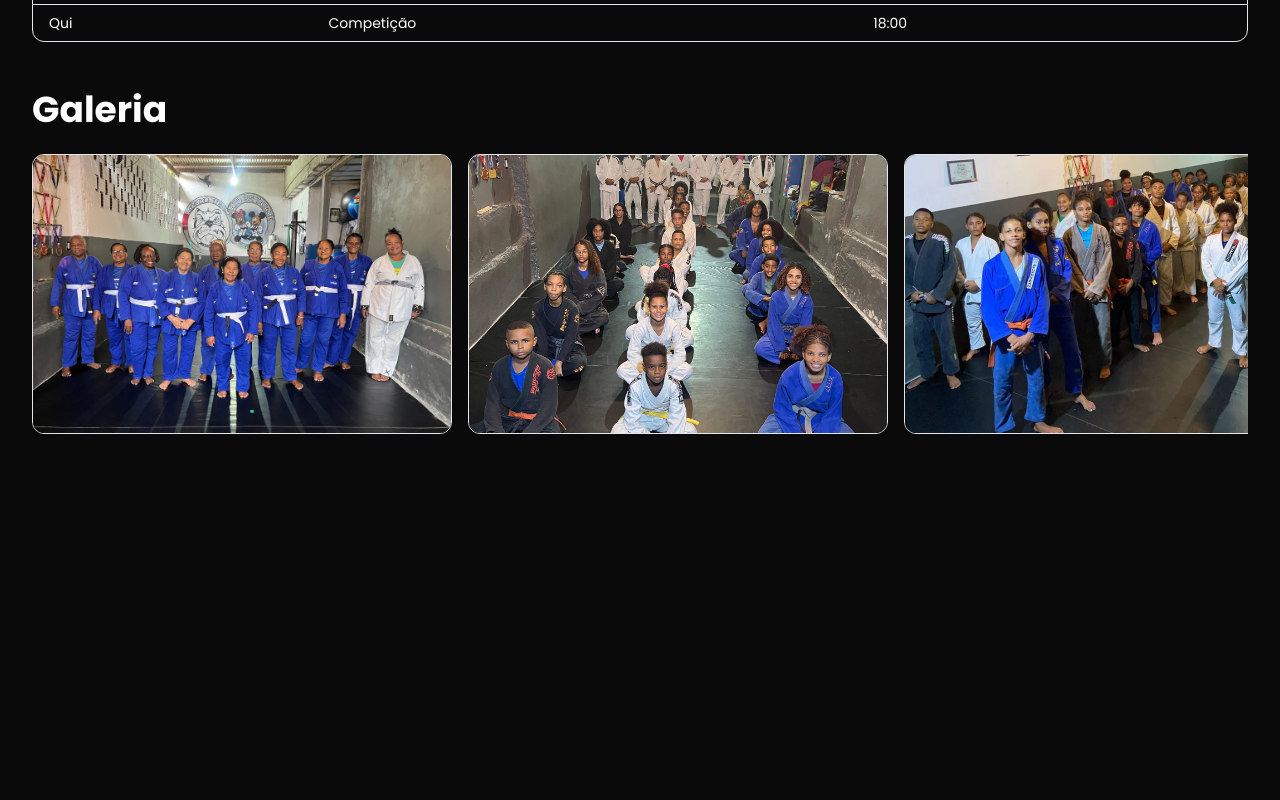
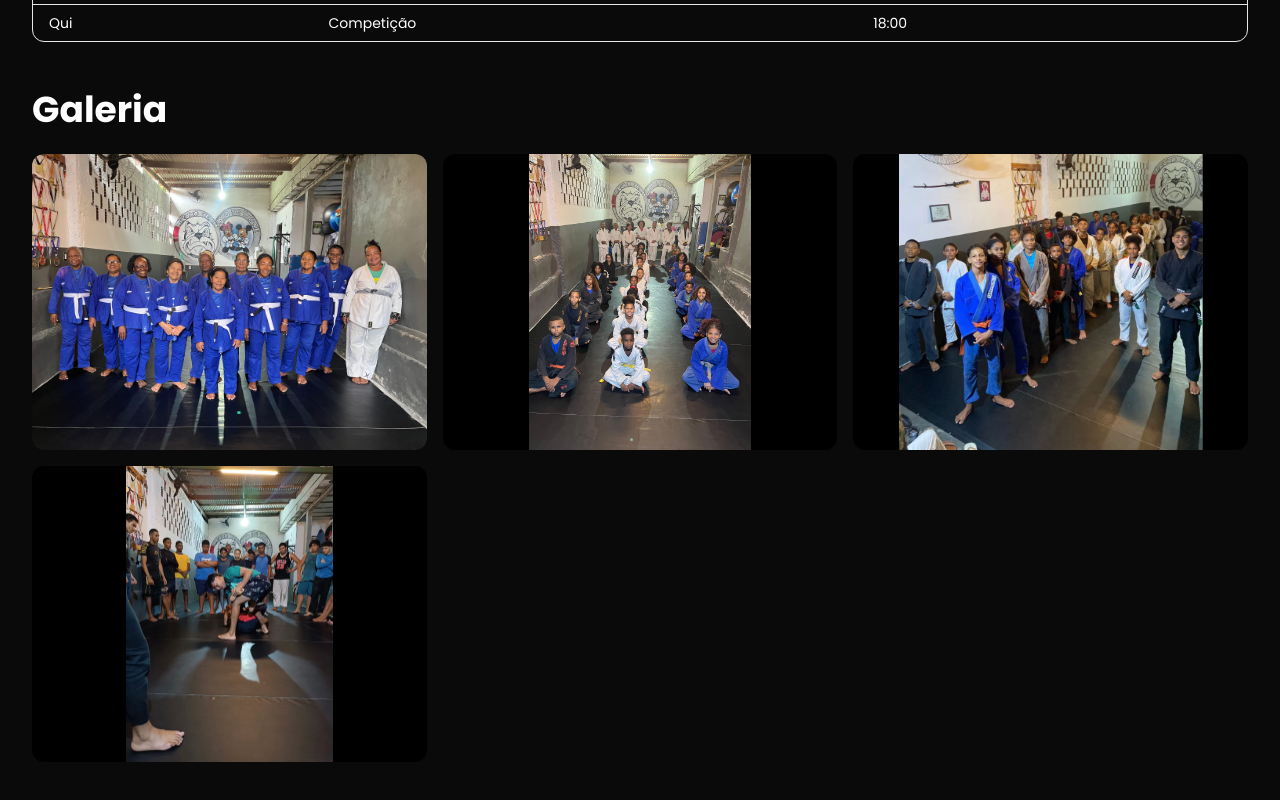
Before and after one commit to cauayoshito/bruxo-team-site, a Next.js app: page /projetos-sociais/alto-do-macaco in a window 1280 px wide. Shown: the part 1587-2387 px from the top of the page. Before the commit the page ends 2085 px from the top, so only its background shows below. Built offline with nearby package versions, Linux system fonts and the light colour scheme.

Commit message:
Atualizar o ProjectGallery.tsx

```diff
--- a/components/ProjectGallery.tsx
+++ b/components/ProjectGallery.tsx
@@ -1,38 +1,31 @@
 // components/ProjectGallery.tsx
+"use client";
+
 import Image from "next/image";
 import type { ProjectDetail } from "@/data/projects";
 
-export default function ProjectGallery({
-  project,
-}: {
-  project: ProjectDetail;
-}) {
-  const items = project.gallery ?? [];
-  if (!items.length) return null;
+export default function ProjectGallery({ project }: { project: ProjectDetail }) {
+  if (!project.gallery || project.gallery.length === 0) return null;
 
   return (
     <section id="galeria" className="container pb-16">
       <h2 className="h2">Galeria</h2>
-
-      <div className="mt-6 overflow-x-auto">
-        <div className="flex gap-4 snap-x snap-mandatory pr-2">
-          {items.map((g, i) => (
+      <div className="mt-6 grid sm:grid-cols-2 md:grid-cols-3 gap-4">
+        {project.gallery.map((g, idx) => (
           <div
-              key={g.src + i}
-              className="relative snap-start w-[360px] h-[240px] md:w-[420px] md:h-[280px] rounded-xl overflow-hidden bg-white/5 border shrink-0"
+            key={g.src + idx}
+            className="relative w-full overflow-hidden rounded-xl aspect-[4/3] bg-black"
           >
             <Image
               src={g.src}
-                alt={g.alt ?? `${project.name} — foto ${i + 1}`}
+              alt={g.alt || `Imagem ${idx + 1} do ${project.name}`}
               fill
-                className="object-cover"
-                sizes="(max-width: 768px) 80vw, 420px"
-                priority={i < 2}
+              className="object-contain"
+              sizes="(max-width: 640px) 100vw, (max-width: 1024px) 50vw, 33vw"
             />
           </div>
         ))}
       </div>
-      </div>
     </section>
   );
 }
```
Lines whose indentation alone changed are shown as unchanged.
